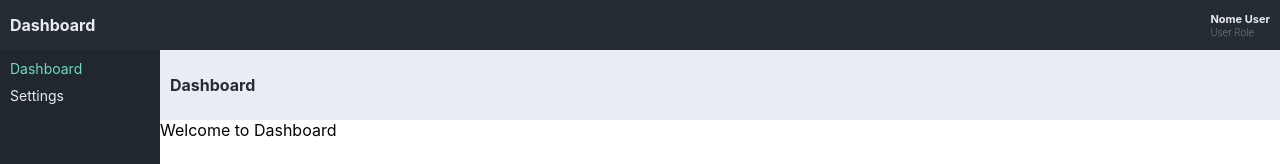
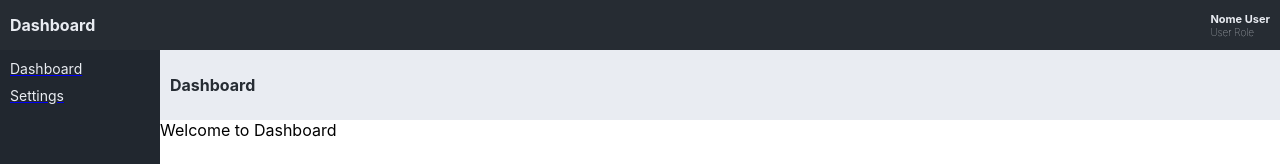
Before and after one commit to matheusabr/react-ts-dashboard, a React (Create React App) app: page / in a window 1280 px wide. Shown: the top 164 px of the page. Built offline with nearby package versions, Linux system fonts and the light colour scheme.

Commit message:
task(MenuDrawer): handle menu active item by route pathname

```diff
--- a/src/auth/PrivateRoute.tsx
+++ b/src/auth/PrivateRoute.tsx
@@ -19,14 +19,18 @@ const PrivateRoute: React.FC<Props> = ({ component: Component, ...rest }) => {
         render={(props) => {
           return (
             <div>
+              {/* Main Header */}
               <Header />
+              {/* Content */}
               <div
                 style={{
                   display: "flex",
                   height: "100vw",
                 }}
               >
-                <MenuDrawer activePageId={1} />
+                {/* Sidemenu */}
+                <MenuDrawer />
+                {/* Private Pages */}
                 <div style={{ flexGrow: 1 }}>
                   <Component {...props} />
                 </div>
--- a/src/components/MenuDrawer.tsx
+++ b/src/components/MenuDrawer.tsx
@@ -1,9 +1,12 @@
 import React from "react";
+import { Link, useLocation } from "react-router-dom";
+
 import { COLORS } from "../styles/colors";
 
 interface MenuItem {
   id: number;
   label: string;
+  pathname: string;
   link: string;
   // icon: React.Component;
 }
@@ -12,22 +15,23 @@ const MENU_LIST: Array<MenuItem> = [
   {
     id: 1,
     label: "Dashboard",
+    pathname: "/dashboard",
     link: "/dashboard",
     // icon: <Component />,
   },
   {
     id: 2,
     label: "Settings",
+    pathname: "/settings",
     link: "/settings",
     // icon: <Component />,
   },
 ];
 
-interface Props {
-  activePageId: number;
-}
+const MenuDrawer: React.FC = () => {
+  // Get route location
+  const locationRoute = useLocation();
 
-const MenuDrawer: React.FC<Props> = ({ activePageId }) => {
   return (
     <div
       style={{
@@ -35,19 +39,25 @@ const MenuDrawer: React.FC<Props> = ({ activePageId }) => {
         width: 160,
       }}
     >
+      {/* List all menu items */}
       <ul style={{ margin: 0, padding: 10, listStyleType: "none" }}>
         {MENU_LIST.map((item) => (
+          // Menu Item with route link
+          <Link to={item.link}>
             <li
               key={item.id}
               style={{
                 fontSize: 14,
                 paddingBottom: 10,
                 color:
-                item.id === activePageId ? COLORS.primary : COLORS.secondary,
+                  item.pathname === locationRoute.pathname
+                    ? COLORS.primary
+                    : COLORS.secondary,
               }}
             >
               {item.label}
             </li>
+          </Link>
         ))}
       </ul>
     </div>
```
Lines whose indentation alone changed are shown as unchanged.
